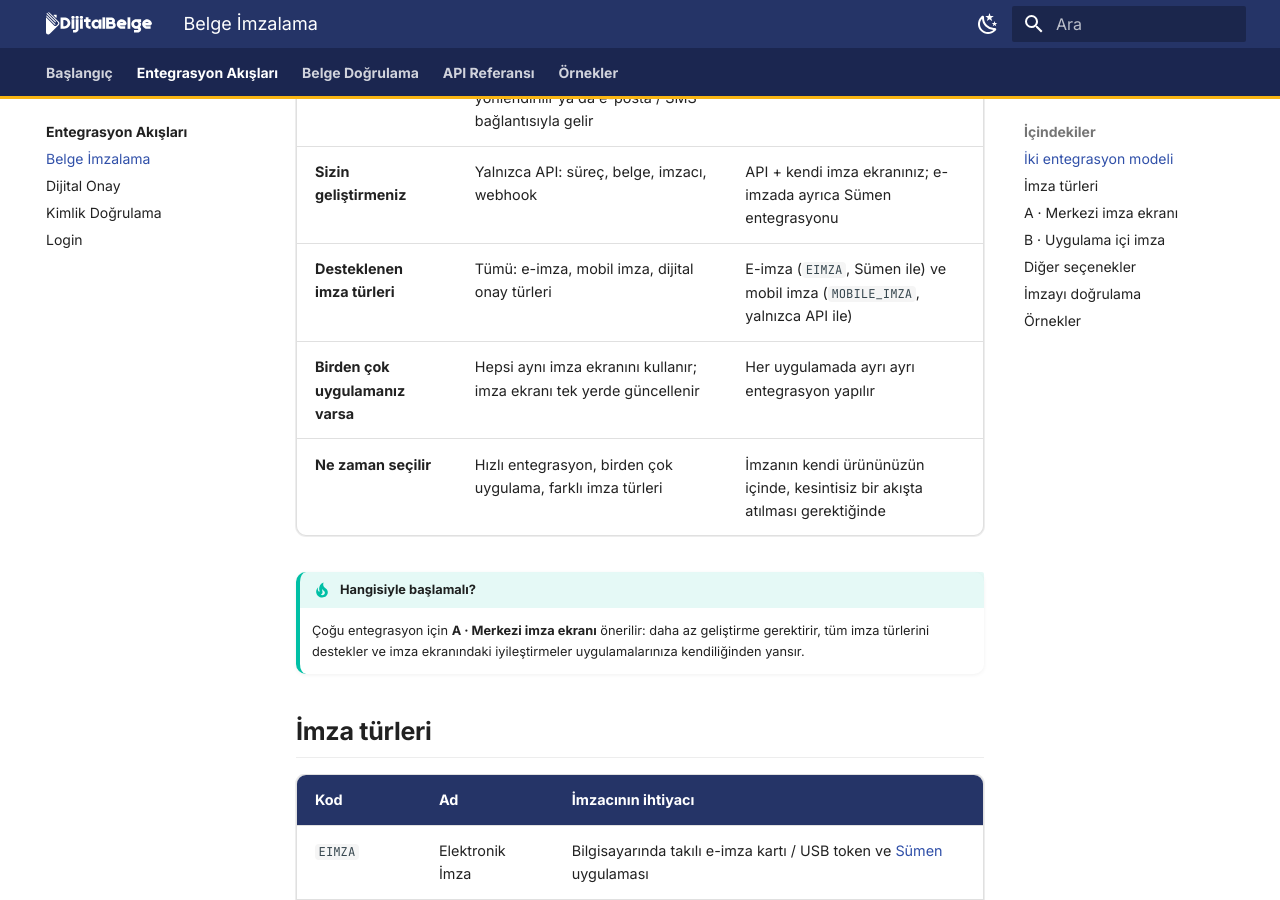
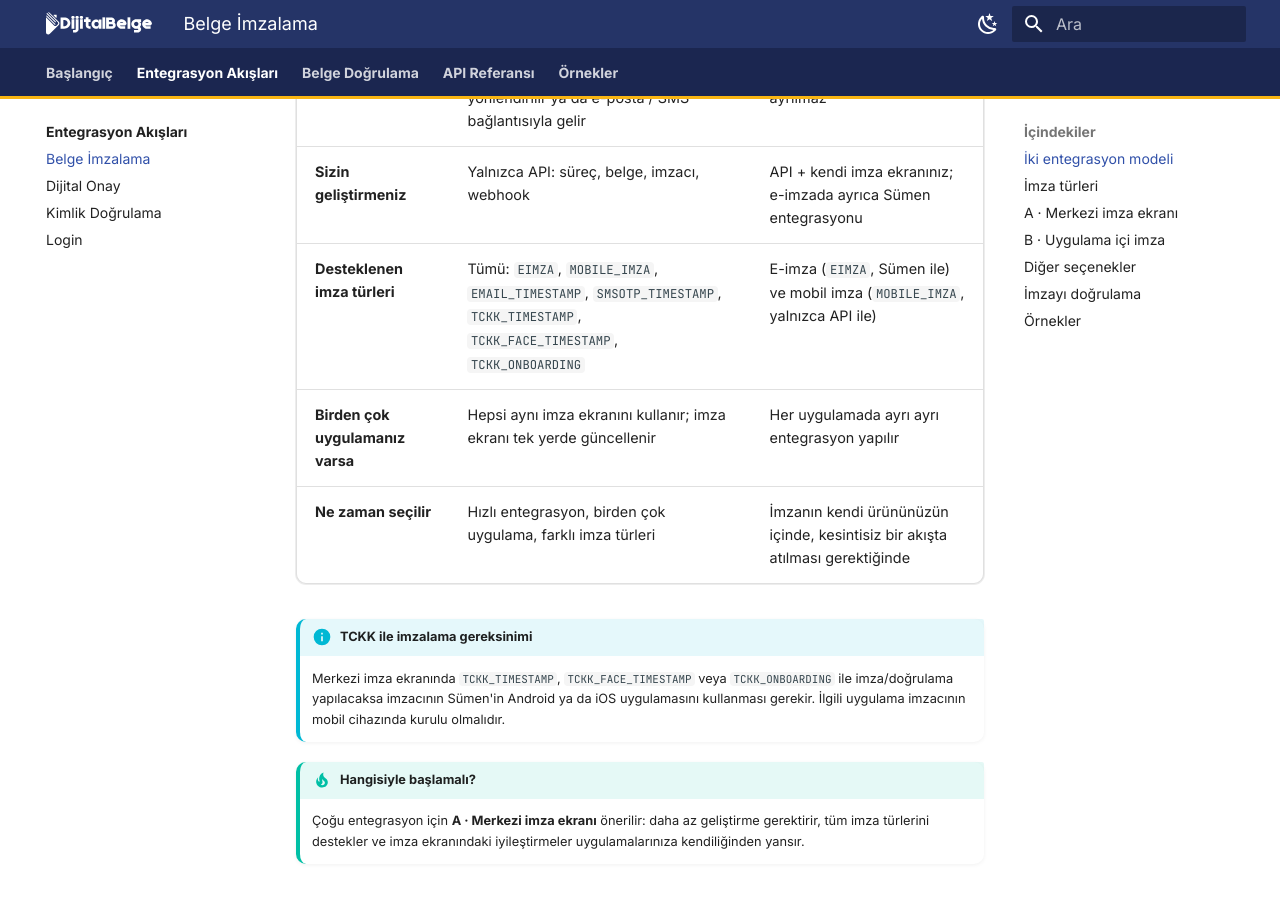
Before and after one commit to sadroalin06/dijitalbelge_dokuman, an MkDocs documentation site: the page built from docs/akislar/belge-imzalama.md, in a window 1280 px wide and 900 px high, scrolled down 1024 px. Built offline with MkDocs 1.6.1 and Material for MkDocs 9.7.7, drawn with Linux system fonts in a browser that asks for light colours.

```diff
--- a/docs/akislar/belge-imzalama.md
+++ b/docs/akislar/belge-imzalama.md
@@ -22,9 +22,15 @@ iki modelde de aynıdır; fark imzacının imzayı hangi ekranda attığıdır.
 | **İmza nerede atılır** | DijitalBelge imza ekranında (`https://imza.dijitalbelge.com/sign/{accessToken}`) | Sizin uygulamanızın kendi ekranında |
 | **İmzacı deneyimi** | Uygulamanızdan imza ekranına yönlendirilir ya da e-posta / SMS bağlantısıyla gelir | Uygulamanızdan hiç ayrılmaz |
 | **Sizin geliştirmeniz** | Yalnızca API: süreç, belge, imzacı, webhook | API + kendi imza ekranınız; e-imzada ayrıca Sümen entegrasyonu |
-| **Desteklenen imza türleri** | Tümü: e-imza, mobil imza, dijital onay türleri | E-imza (`EIMZA`, Sümen ile) ve mobil imza (`MOBILE_IMZA`, yalnızca API ile) |
+| **Desteklenen imza türleri** | Tümü: `EIMZA`, `MOBILE_IMZA`, `EMAIL_TIMESTAMP`, `SMSOTP_TIMESTAMP`, `TCKK_TIMESTAMP`, `TCKK_FACE_TIMESTAMP`, `TCKK_ONBOARDING` | E-imza (`EIMZA`, Sümen ile) ve mobil imza (`MOBILE_IMZA`, yalnızca API ile) |
 | **Birden çok uygulamanız varsa** | Hepsi aynı imza ekranını kullanır; imza ekranı tek yerde güncellenir | Her uygulamada ayrı ayrı entegrasyon yapılır |
 | **Ne zaman seçilir** | Hızlı entegrasyon, birden çok uygulama, farklı imza türleri | İmzanın kendi ürününüzün içinde, kesintisiz bir akışta atılması gerektiğinde |
+
+!!! info "TCKK ile imzalama gereksinimi"
+    Merkezi imza ekranında `TCKK_TIMESTAMP`, `TCKK_FACE_TIMESTAMP` veya
+    `TCKK_ONBOARDING` ile imza/doğrulama yapılacaksa imzacının Sümen'in Android ya da
+    iOS uygulamasını kullanması gerekir. İlgili uygulama imzacının mobil cihazında
+    kurulu olmalıdır.
 
 !!! tip "Hangisiyle başlamalı?"
     Çoğu entegrasyon için **A · Merkezi imza ekranı** önerilir: daha az geliştirme
```
Also changed, not shown: 5 other files.
